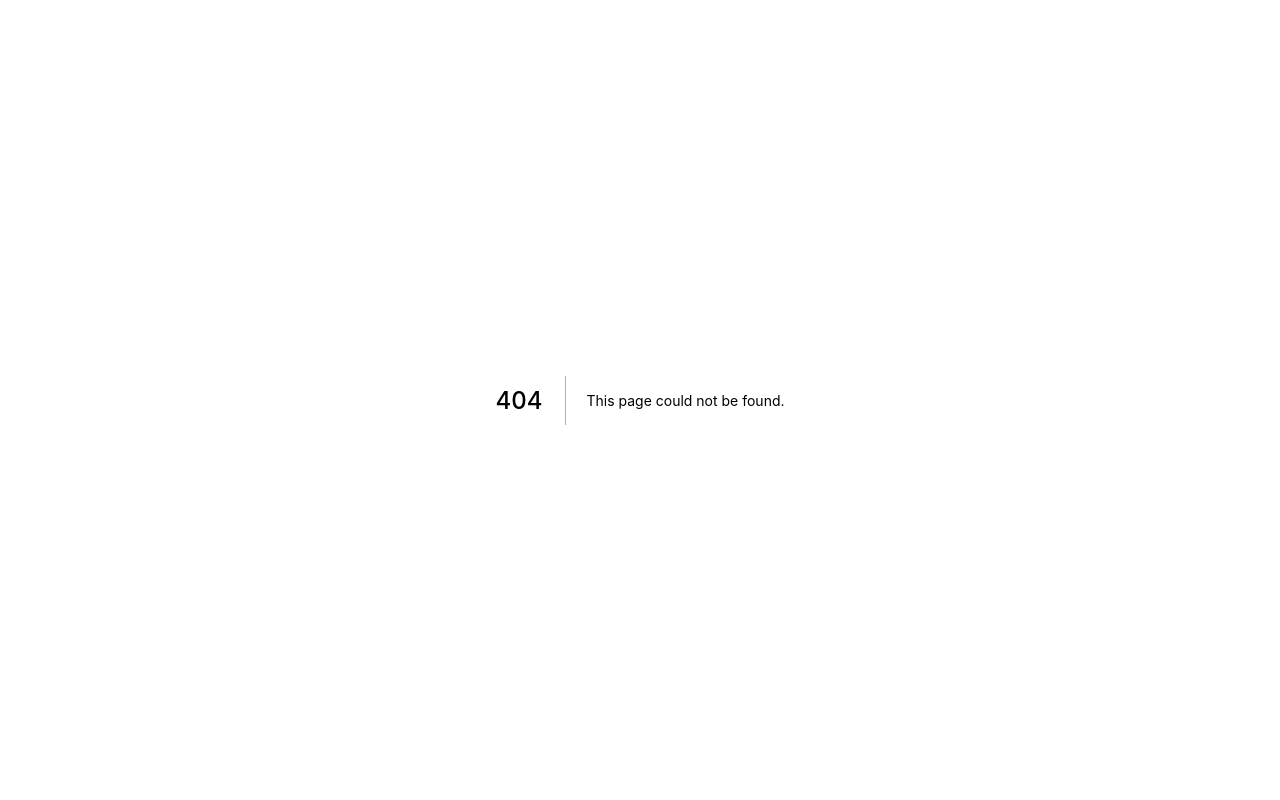
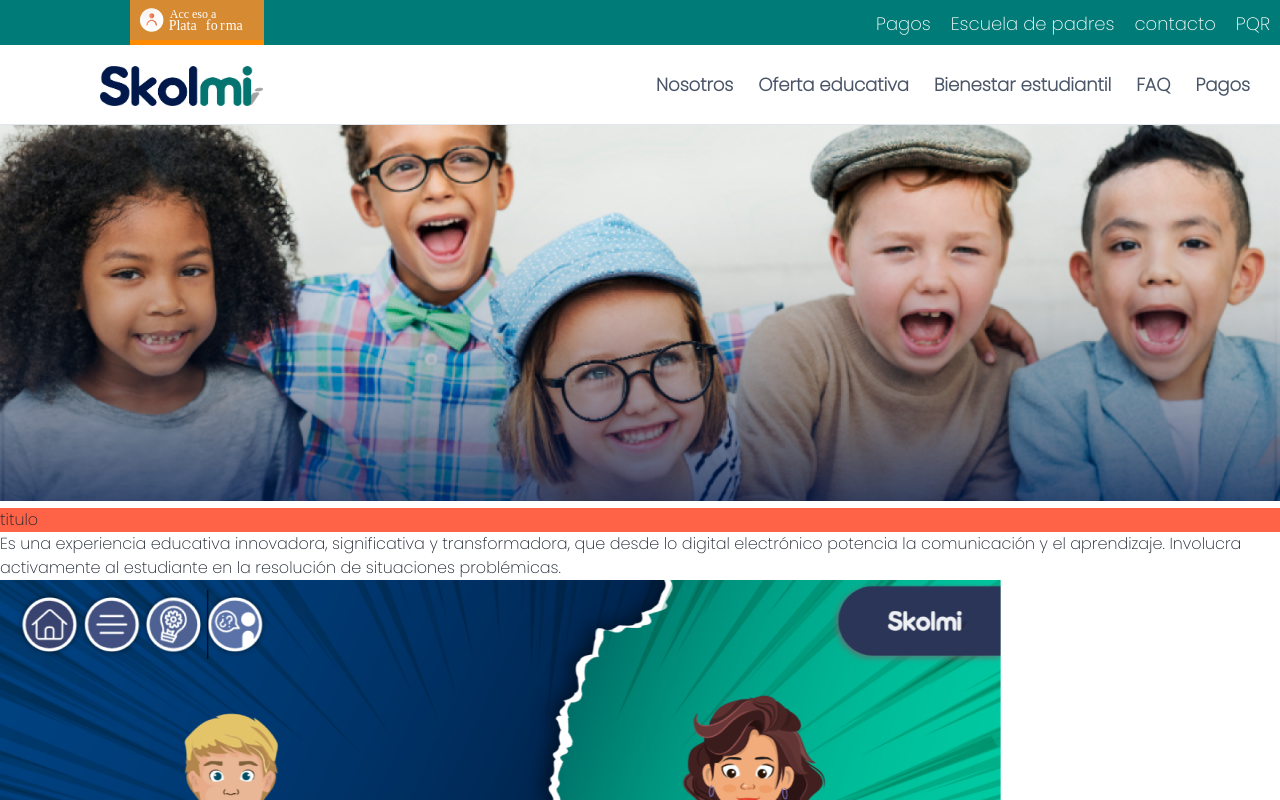
Before and after one commit to skolmi/nextjs-app-client, a Next.js app: page /wellness in a window 1280 px wide. Before the commit this address had no page. Shown: the top 800 px of the page. Built offline with nearby package versions, Linux system fonts and the light colour scheme.

Commit message:
trabajando el pagina bienestar

```diff
--- a/components/OtherHeader/index.js
+++ b/components/OtherHeader/index.js
@@ -259,7 +259,7 @@ const NAV_ITEMS = [
     },
     {
         label: 'Bienestar estudiantil',
-        href: '#',
+        href: '/wellness',
     },
     {
         label: 'FAQ',
--- /dev/null
+++ b/pages/wellness.js
@@ -0,0 +1,51 @@
+import Layout from "../components/layout";
+import Head from "next/head";
+import style from './wellness.module.css';
+import Image from "next/image";
+
+import image_wellness_1 from '../assets/image_wellness.png';
+import image_wellness_2 from '../assets/image_wellness_2.png';
+
+import { Box, Text } from "@chakra-ui/react";
+
+
+export default function Wellness() {
+    return (
+        <>
+            <Head>
+                <title>Skolmi</title>
+                <link rel="preconnect" href="https://fonts.googleapis.com" />
+                <link rel="preconnect" href="https://fonts.gstatic.com" crossorigin />
+                <link href="https://fonts.googleapis.com/css2?family=Poppins:wght@100;200&display=swap" rel="stylesheet" />
+            </Head>
+            <Layout>
+                <section>
+                    <div>
+                        <Image src={image_wellness_2}/>
+                    </div>
+                </section>
+                <Box bg='tomato'>
+                    <Text>
+                        titulo
+                    </Text>
+                </Box>
+                <section className={style.carousel_container}>
+
+                </section>
+                <div className={style.title_container}>
+
+                </div>
+                <div className={style.text_container}>
+                    <p>Es una experiencia educativa innovadora, significativa y transformadora, que desde lo digital electrónico potencia la comunicación y el aprendizaje. Involucra activamente al estudiante en la resolución de situaciones problémicas.</p>
+                </div>
+                <div className={style.img_container}>
+                    <Image src={image_wellness_1} />
+                </div>
+                <div className={style.grid_container}>
+
+                </div>
+            </Layout>
+
+        </>
+    );
+}
```
Also changed, not shown: assets/image_wellness.png (added), assets/image_wellness_2.png (added), pages/wellness.module.css (added).
